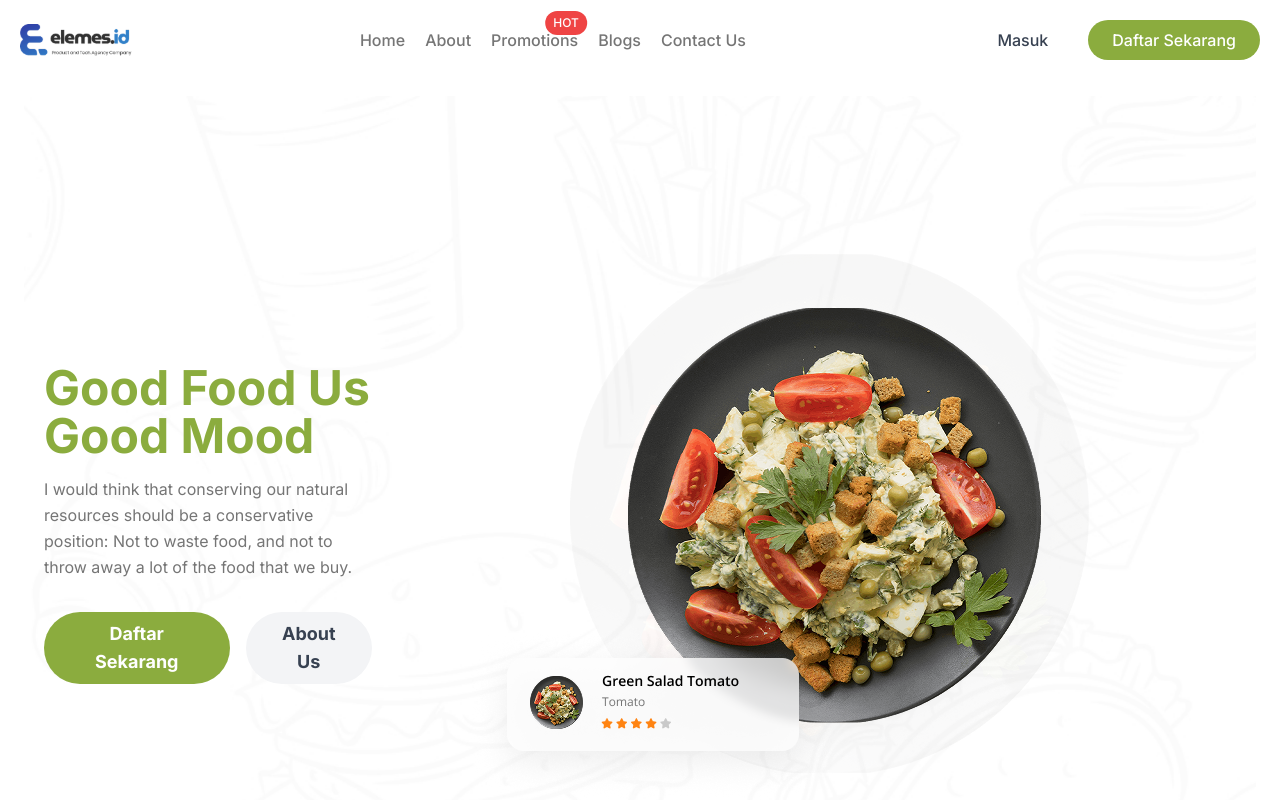
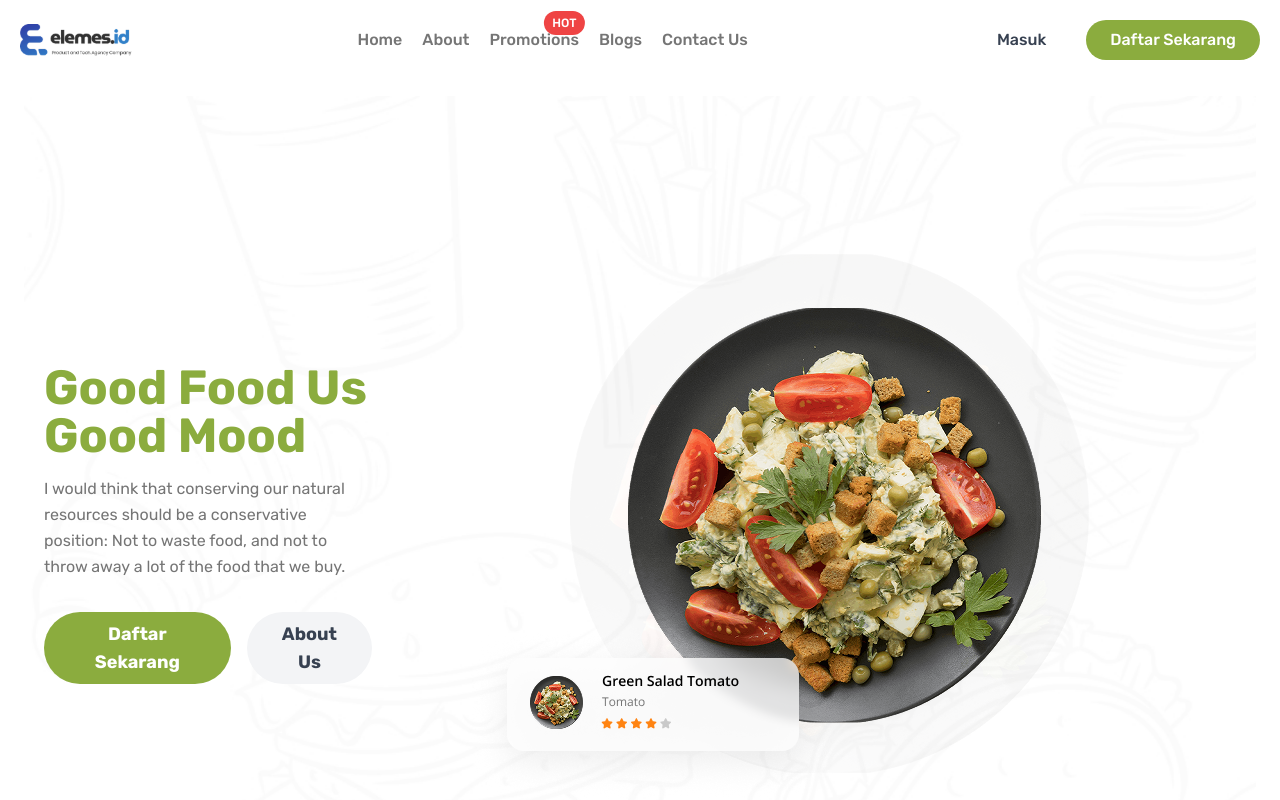
Before and after one commit to wikan04/foodlandingpage, a Next.js app: page / in a window 1280 px wide. Shown: the top 800 px of the page. Built offline with nearby package versions, Linux system fonts and the light colour scheme.

Commit message:
Change font to Rubik

```diff
--- a/app/layout.tsx
+++ b/app/layout.tsx
@@ -1,11 +1,11 @@
 import type { Metadata } from "next";
-import { Inter } from "next/font/google";
+import { Rubik } from "next/font/google";
 import "./globals.css";
 import Navbar from "./components/Navbar";
 import Footer from "./components/Footer";
 import BottomNav from "./components/BottomNav";
 
-const inter = Inter({ subsets: ["latin"] });
+const rubik = Rubik({ subsets: ["latin"] });
 
 export const metadata: Metadata = {
   title: "Food Landing Page",
@@ -22,7 +22,7 @@ export default function RootLayout({
 }) {
   return (
     <html lang="en">
-      <body className={inter.className}>
+      <body className={rubik.className}>
         <Navbar />
         <main className="container mx-auto px-6 py-24">{children}</main>
         <BottomNav />
```
